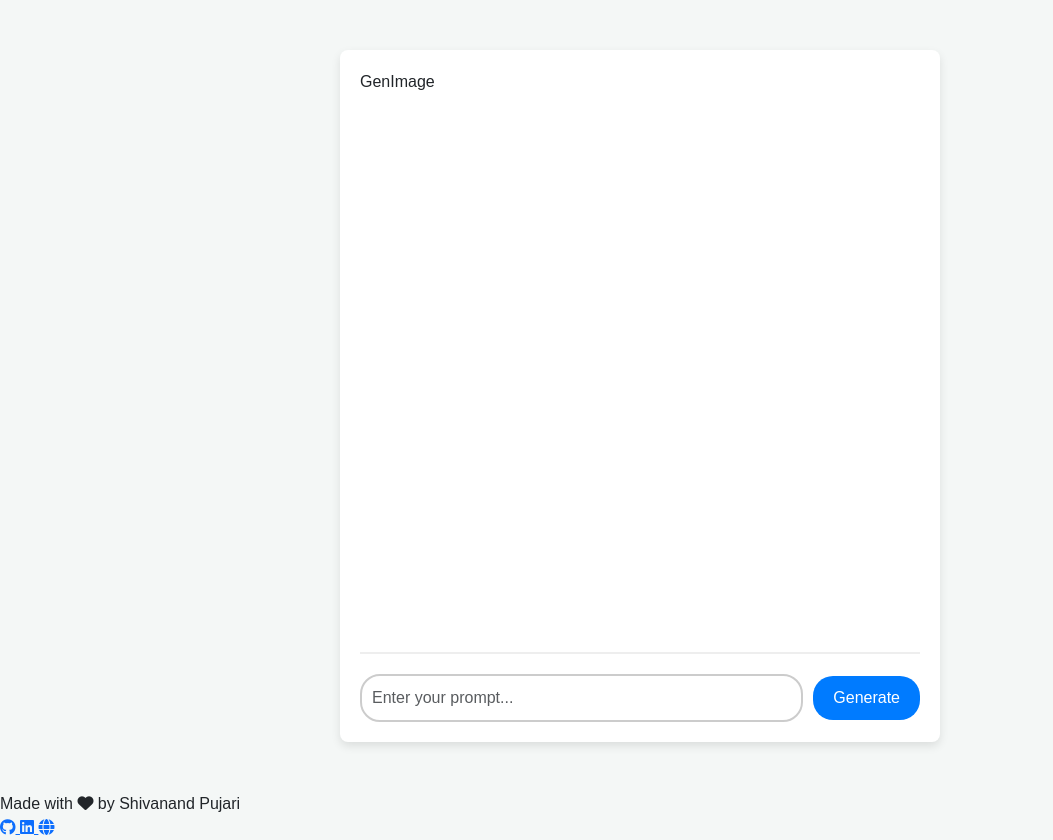
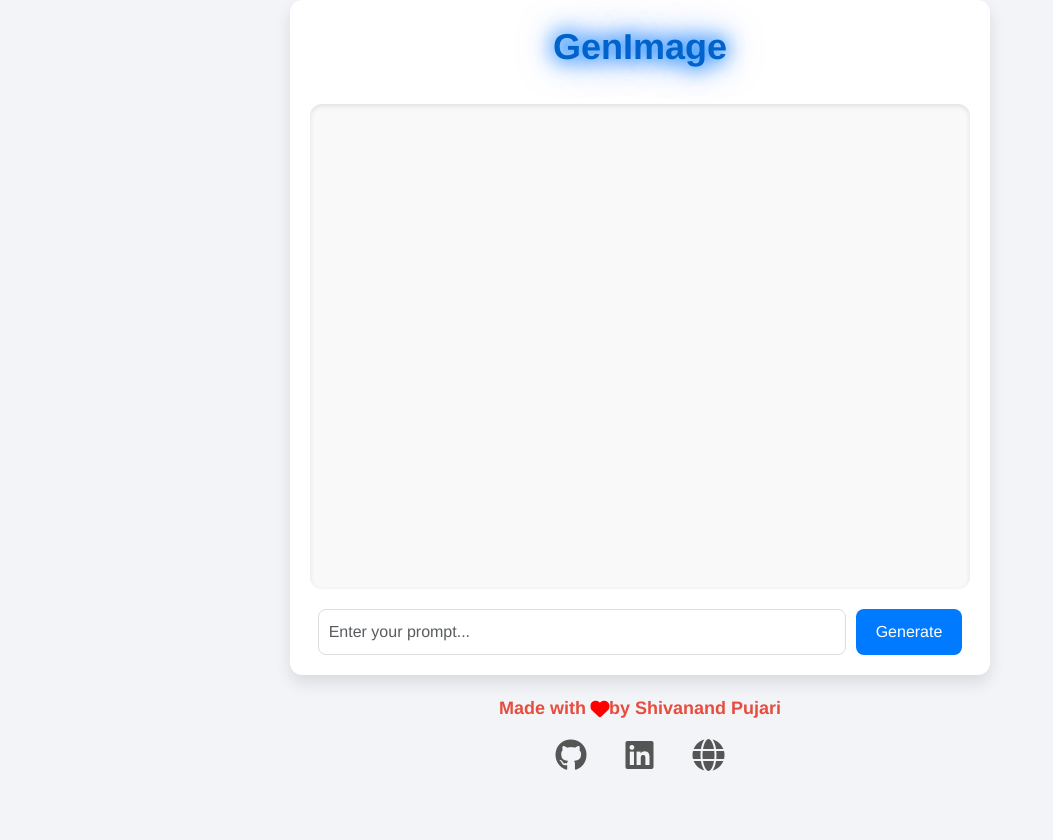
Before and after one commit to shivanand143/GenImg, a Flask app: page / in a window 1280 px wide. Shown: the whole page, without its empty margins (0-1053 px from the left). After the commit the page ends 771 px from the top, so only its background shows below. Run offline with Flask 3, Linux system fonts and the light colour scheme.

Commit message:
Update styles.css

```diff
--- a/static/styles.css
+++ b/static/styles.css
@@ -1,94 +1,206 @@
  body {
-  font-family: Arial, sans-serif;
-  background-color: #f4f7f6;
+      background-color: #f2f4f8;
+      font-family: 'Helvetica Neue', Arial, sans-serif;
+      display: flex;
+      justify-content: center;
+      align-items: center;
+      flex-direction: column;
+      height: 100vh;
       margin: 0;
-  padding: 0;
     }
 
     .container {
-  max-width: 600px;
-  margin: 50px auto;
+      width: 100%;
+      max-width: 700px;
+      padding: 20px;
       background-color: white;
-  padding: 20px;
-  box-shadow: 0 4px 10px rgba(0, 0, 0, 0.1);
-  border-radius: 8px;
+      border-radius: 12px;
+      box-shadow: 0 8px 16px rgba(0, 0, 0, 0.1);
+      display: flex;
+      flex-direction: column;
+      align-items: center;
+      height: 90vh;
+      overflow: hidden;
+    }
+
+    .header {
+      font-size: 36px;
+      font-weight: bold;
+      text-align: center;
+      margin-bottom: 30px;
+      color: #007bff;
+      animation: glow 1.5s infinite alternate;
+    }
+
+    @keyframes glow {
+      0% {
+        text-shadow: 0 0 10px rgba(0, 123, 255, 0.8), 0 0 20px rgba(0, 123, 255, 0.6), 0 0 30px rgba(0, 123, 255, 0.4);
+        color: #007bff;
+      }
+      100% {
+        text-shadow: 0 0 20px rgba(0, 123, 255, 1), 0 0 30px rgba(0, 123, 255, 0.8), 0 0 40px rgba(0, 123, 255, 0.6);
+        color: #0056b3;
+      }
     }
 
     .chat-box {
-  height: 70vh; /* Increased height of the chatbox to 70% of viewport */
+      width: 100%;
+      height: 80%;
       overflow-y: auto;
+      padding: 15px;
       margin-bottom: 20px;
-  padding-right: 15px;
-  border-bottom: 2px solid #eee;
-}
-
-.chat-message {
-  margin: 10px 0;
+      background-color: #f9f9f9;
+      border-radius: 12px;
+      box-shadow: inset 0 2px 5px rgba(0, 0, 0, 0.1);
       display: flex;
       flex-direction: column;
-}
-
-.user p {
-  background-color: #007bff;
-  color: white;
-  padding: 10px;
-  border-radius: 20px;
-  align-self: flex-start;
-  max-width: 80%;
-}
-
-.ai {
-  text-align: left;
-}
-
-.ai img {
-  max-width: 100%;
-  max-height: 300px;
-  object-fit: contain;
-  margin-top: 10px;
-  border-radius: 8px;
-}
-
-.download-icon {
-  margin-top: 10px;
-  font-size: 24px;
-  color: #28a745;
-  cursor: pointer;
-}
-
-.loading {
-  border: 4px solid #f3f3f3;
-  border-top: 4px solid #3498db;
-  border-radius: 50%;
-  width: 30px;
-  height: 30px;
-  animation: spin 1s linear infinite;
-  margin: 0 auto;
-}
-
-@keyframes spin {
-  0% { transform: rotate(0deg); }
-  100% { transform: rotate(360deg); }
+      gap: 10px;
     }
 
     .input-container {
       display: flex;
-  align-items: center;
+      gap: 10px;
+      width: 100%;
+      justify-content: center;
     }
 
     .input-container input {
-  flex-grow: 1;
+      width: 80%;
       padding: 10px;
-  border: 2px solid #ccc;
-  border-radius: 20px;
-  margin-right: 10px;
+      font-size: 16px;
+      border-radius: 8px;
+      border: 1px solid #ddd;
     }
 
     .input-container button {
       padding: 10px 20px;
+      font-size: 16px;
       background-color: #007bff;
       color: white;
       border: none;
-  border-radius: 20px;
+      border-radius: 8px;
       cursor: pointer;
     }
+
+    .footer {
+      text-align: center;
+      margin-top: auto;
+      padding: 20px;
+      font-size: 14px;
+      color: #555;
+      width: 100%;
+    }
+
+    .footer .love {
+      font-size: 18px;
+      color: #e74c3c;
+      font-weight: bold;
+      margin-bottom: 10px;
+      display: flex;
+      align-items: center;
+      justify-content: center;
+    }
+
+    .footer .love i {
+      margin-left: 5px;
+      color: red;
+      animation: pulse 1s infinite;
+    }
+
+    @keyframes pulse {
+      0% { transform: scale(1); }
+      50% { transform: scale(1.1); }
+      100% { transform: scale(1); }
+    }
+
+    .footer .social-icons a {
+      color: #555;
+      font-size: 32px;
+      margin: 0 15px;
+      transition: all 0.3s ease-in-out;
+      text-decoration: none;
+    }
+
+    .footer .social-icons a:hover {
+      color: #007bff;
+      transform: scale(1.3) rotate(15deg);
+    }
+
+    .footer .social-icons a:active {
+      transform: scale(1) rotate(0deg);
+    }
+
+    .footer .social-icons i {
+      transition: transform 0.3s ease;
+    }
+
+    .footer .social-icons a:hover i {
+      transform: translateY(-5px);
+    }
+
+    /* Style for the download icon */
+    .download-icon {
+      font-size: 24px;
+      color: #007bff;
+      cursor: pointer;
+      border-radius: 50%;
+      padding: 8px;
+      background-color: #f1f1f1;
+      transition: all 0.3s ease;
+      box-shadow: 0 4px 8px rgba(0, 0, 0, 0.1);
+    }
+
+    /* Hover effect for the download icon */
+    .download-icon:hover {
+      background-color: #007bff;
+      color: white;
+      transform: scale(1.1);
+    }
+
+    /* Active effect for the download icon */
+    .download-icon:active {
+      transform: scale(1);
+    }
+
+    /* User chat messages */
+    .chat-message.user {
+      display: flex;
+      align-items: center;
+      gap: 10px;
+    }
+
+    .chat-message.user img {
+      width: 40px;
+      height: 40px;
+      border-radius: 50%;
+    }
+
+    .chat-message.user p {
+      background-color: #007bff;
+      color: white;
+      padding: 10px;
+      border-radius: 10px;
+      max-width: 80%;
+    }
+
+    /* AI chat messages */
+    .chat-message.ai {
+      display: flex;
+      flex-direction: column;
+      align-items: flex-start;
+      gap: 10px;
+    }
+
+    .chat-message.ai p {
+      background-color: #f1f1f1;
+      color: #333;
+      padding: 10px;
+      border-radius: 10px;
+      max-width: 80%;
+    }
+
+    .chat-message.ai img {
+      max-width: 100%;
+      height: auto;
+      border-radius: 12px;
+    }
```
Lines whose indentation alone changed are shown as unchanged.
